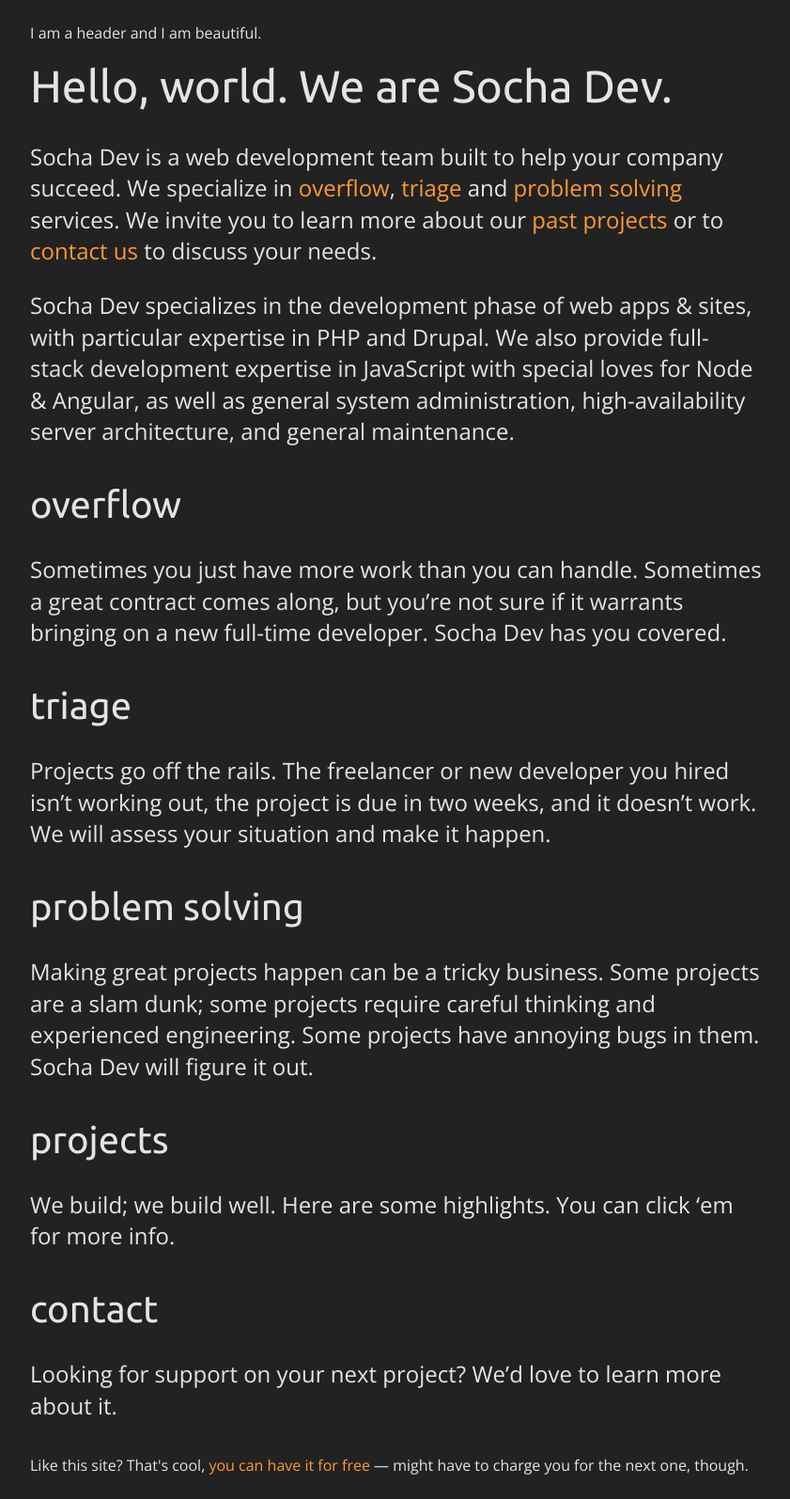
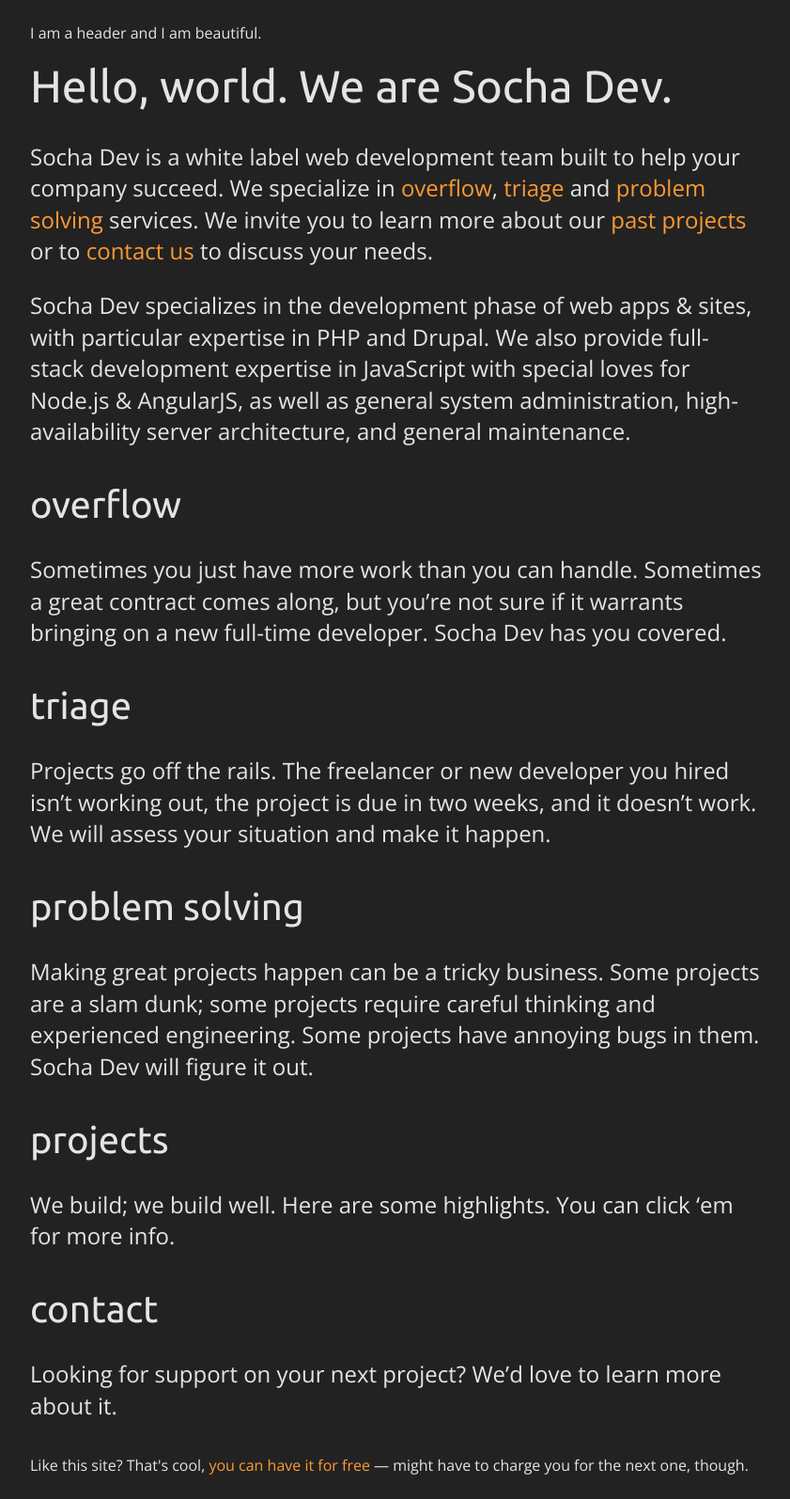
Before and after one commit to SochaDev/sochadev.github.io, a Jekyll site: the page built from index.md, in a window 1280 px wide. Shown: the whole page at 94% size, without its empty margins (218-1059 px from the left). Built offline with Jekyll 4.4.1, drawn with Linux system fonts in a browser that asks for light colours; nearby versions of some CDN libraries.

Commit message:
Updated hp + template.

```diff
--- a/assets/css/screen.css
+++ b/assets/css/screen.css
@@ -2061,10 +2061,12 @@
   margin-top: 12px; }
 
 h2 {
-  font-size: 40px; }
+  font-size: 40px;
+  text-transform: lowercase; }
 
 h3 {
-  font-size: 32px; }
+  font-size: 32px;
+  text-transform: lowercase; }
 
 h4 {
   font-size: 24px; }
--- a/assets/sass/_global.scss
+++ b/assets/sass/_global.scss
@@ -19,10 +19,9 @@
   font-family: 'Ubuntu', sans-serif;
   font-weight: 400;
 }
-
 h1 { font-size: $base * 3; margin-top: $mrg; }
-h2 { font-size: $base * 2.5; }
-h3 { font-size: $base * 2; }
+h2 { font-size: $base * 2.5; text-transform: lowercase; }
+h3 { font-size: $base * 2; text-transform: lowercase; }
 h4 { font-size: $base * 1.5; }
 h5 { font-size: $base; }
 
--- a/index.md
+++ b/index.md
@@ -3,34 +3,35 @@
 tags: web development, PHP, Drupal, AngularJS, Node.js, Meteor
 ---
 
-Socha Dev is a web development team built to help your company succeed. We
-specialize in [overflow](/#overflow), [triage](/#triage) and [problem solving](/#problem-solving) services. We invite you to
-learn more about our [past projects](/#projects) or to [contact us](/#contact) to discuss your needs.
+Socha Dev is a white label web development team built to help your company
+succeed. We specialize in [overflow](/#overflow), [triage](/#triage) and
+[problem solving](/#problem-solving) services. We invite you to learn more about
+our [past projects](/#projects) or to [contact us](/#contact) to discuss your needs.
 
 Socha Dev specializes in the development phase of web apps & sites, with
 particular expertise in PHP and Drupal. We also provide full-stack development
-expertise in JavaScript with special loves for Node & Angular, as well as general
-system administration, high-availability server architecture, and general
+expertise in JavaScript with special loves for Node.js & AngularJS, as well as
+general system administration, high-availability server architecture, and general
 maintenance.
 
-## overflow
+## Overflow
 Sometimes you just have more work than you can handle. Sometimes a great
 contract comes along, but you're not sure if it warrants bringing on a new
 full-time developer. Socha Dev has you covered.
 
-## triage
+## Triage
 Projects go off the rails. The freelancer or new developer you hired isn't
 working out, the project is due in two weeks, and it doesn't work. We will
 assess your situation and make it happen.
 
-## problem solving
+## Problem Solving
 Making great projects happen can be a tricky business. Some projects are a slam
 dunk; some projects require careful thinking and experienced engineering. Some
 projects have annoying bugs in them. Socha Dev will figure it out.
 
-## projects
+## Projects
 We build; we build well. Here are some highlights. You can click 'em for more
 info.
 
-## contact
+## Contact
 Looking for support on your next project? We’d love to learn more about it.
```
